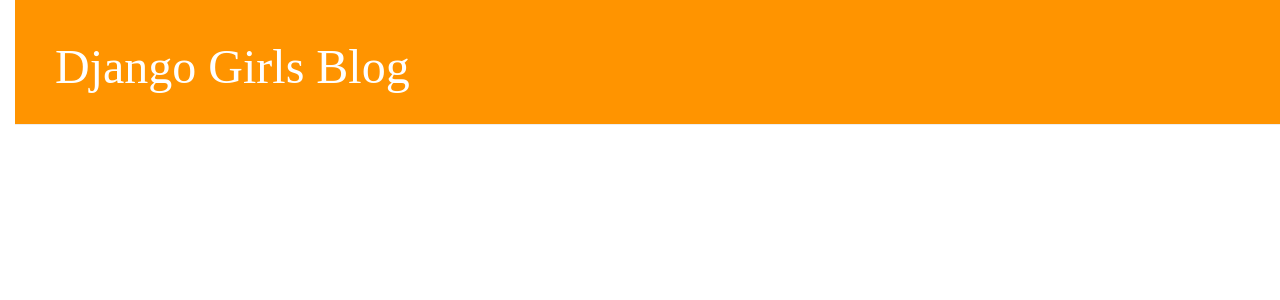
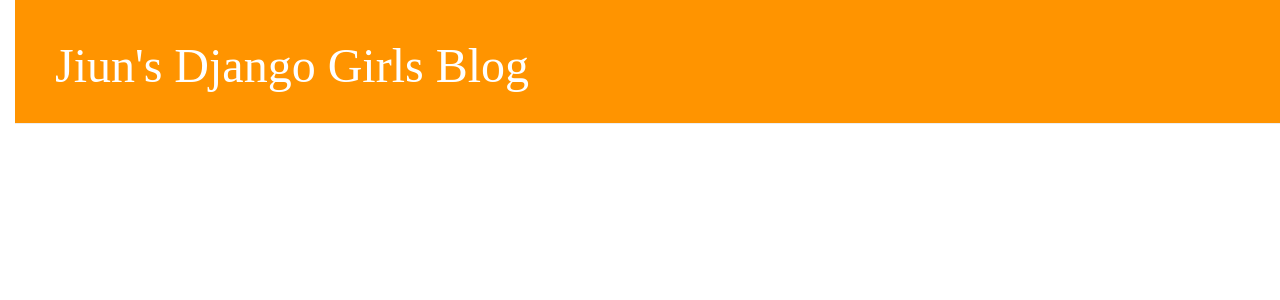
Before and after one commit to s-jiun/Piro15, a Django app: page / in a window 1280 px wide. Shown: the top 300 px of the page. Run offline with Django 3.2, Linux system fonts and the light colour scheme; data that the repository does not hold is empty; some libraries are stand-ins or nearby versions.

Commit message:
폰트 수정

```diff
--- a/djangogirls/blog/static/css/blog.css
+++ b/djangogirls/blog/static/css/blog.css
@@ -30,7 +30,7 @@ h1,
 h2,
 h3,
 h4 {
-  font-family: "Lobster", cursive;
+  font-family: "Noto Serif KR", serif;
 }
 
 .date {
--- a/djangogirls/blog/templates/blog/base.html
+++ b/djangogirls/blog/templates/blog/base.html
@@ -19,7 +19,7 @@
         {% if user.is_authenticated %}
             <a href="{% url 'post_new' %}" class="top-menu"><span class="glyphicon glyphicon-plus"></span></a>
         {% endif %}
-        <h1><a href="/">Django Girls Blog</a></h1>
+        <h1><a href="/">Jiun's Django Girls Blog</a></h1>
     </div>
 
     <div class="content container">
```
